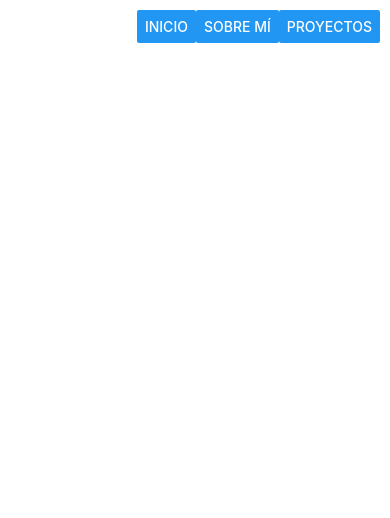
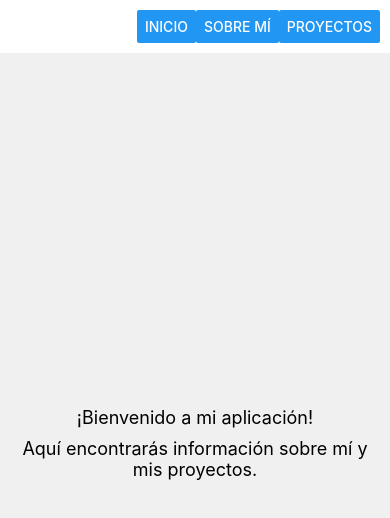
Before and after one commit to franalvarezi612/portfolio-francisca-alvarez, a React Native app: screen / in a window 390 px wide. Shown: the top 518 px of the page. Built offline with nearby package versions, Linux system fonts and the light colour scheme.

Commit message:
Agregar componente Main y ajustar estructura de App.js

```diff
--- a/App.js
+++ b/App.js
@@ -2,12 +2,14 @@ import { StatusBar } from 'expo-status-bar';
 import { StyleSheet, SafeAreaView, View } from 'react-native'
 
 import NavBar from './components/NavBar';
+import Main from './components/Main';
 
 export default function App() {
   return (
     <View style={styles.container}>
       <SafeAreaView style={{ flex: 1 }}>
         <NavBar />
+        <Main />
       </SafeAreaView>
       <StatusBar style="auto" />
     </View>
--- /dev/null
+++ b/components/Main.jsx
@@ -0,0 +1,28 @@
+import { View, Text, StyleSheet } from "react-native";
+
+const Main = () => {
+    return (
+        <View style={styles.container}>
+            <Text style={styles.text}>¡Bienvenido a mi aplicación!</Text>
+            <Text style={styles.text}>Aquí encontrarás información sobre mí y mis proyectos.</Text>
+        </View>
+    );
+}
+
+const styles = StyleSheet.create({
+    container: {
+        flex: 1,
+        justifyContent: 'center',
+        alignItems: 'center',
+        backgroundColor: '#f0f0f0',
+        padding: 20,
+    },
+    text: {
+        fontSize: 18,
+        color: '#000000',
+        marginBottom: 10,
+        textAlign: 'center',
+    },
+});
+
+export default Main;
--- a/components/NavBar.jsx
+++ b/components/NavBar.jsx
@@ -1,5 +1,4 @@
-import React from 'react';
-import { View, Text, Button } from 'react-native';
+import { View, Button } from 'react-native';
 
 const NavBar = () => {
     return (
@@ -24,7 +23,7 @@ const NavBar = () => {
 const styles = {
     container: {
         flexDirection: 'row',
-        justifyContent: 'flex-end',
+        justifyContent: 'flex-end   ',
         padding: 10,
         backgroundColor: '#fff',
     },
```
